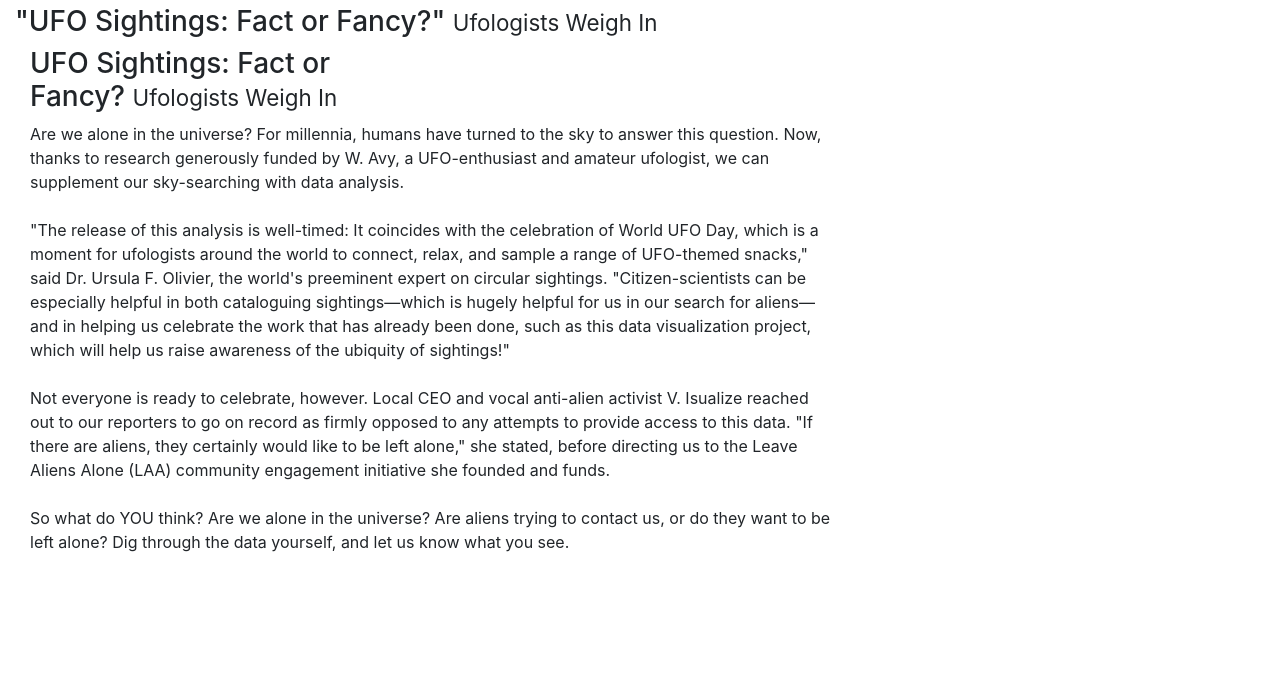
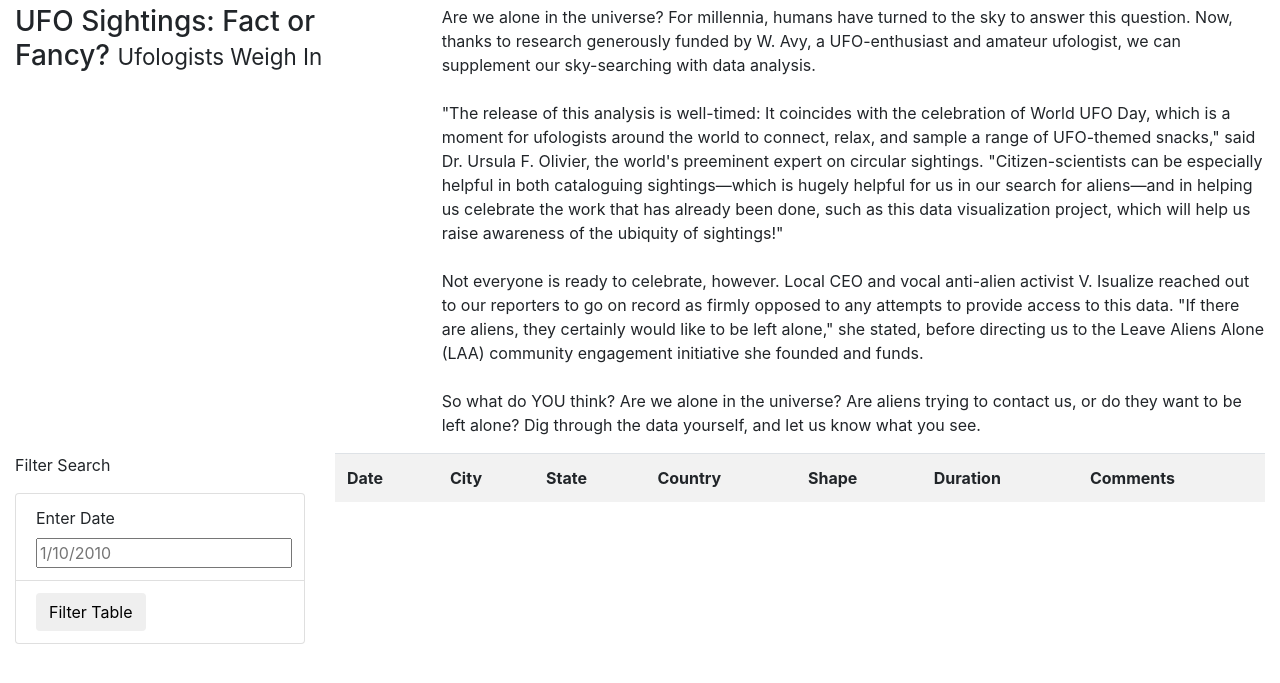
Before and after one commit to yikesbadatnames/UFOs, a plain HTML site: page index.html in a window 1280 px wide. Shown: the part 107-790 px from the top of the page. Drawn offline with nearby package versions, Linux system fonts and the light colour scheme.

Commit message:
table added

```diff
--- a/index.html
+++ b/index.html
@@ -25,10 +25,7 @@
             <h1>The Truth is Out There</h1>
         </div>
             <div class = "container-fluid">
-        <div class = "row"></div>
-            <h3>
-                "UFO Sightings: Fact or Fancy?" <small>Ufologists Weigh In</small>
-            </h3>
+                <div class = "row">
                     <div class="col-md-4">
                         <h3>UFO Sightings: Fact or Fancy? <small>Ufologists Weigh In</small></h3>
                     </div>
@@ -39,6 +36,39 @@
                     </div>
             </div>
         </div>
-
+    </div>
+    <div class = "container-fluid">
+        <div class = "row">
+            <div class = "col-md-3">
+                <form>
+                    <p>Filter Search</p>
+                    <ul class="list-group">
+                        <li class="list-group-item">
+                            <label for="date">Enter Date</label>
+                            <input type="text" placeholder="1/10/2010" id="datetime" />
+                        </li>
+                        <li class="list-group-item">
+                            <button id="filter-btn" type="button" class="btn btn-default">Filter Table</button>
+                        </li>
+                    </ul>
+                </form>
+            </div>
+        <div class = "col-md-9">
+            <table class="table table-striped">
+                <thread>
+                    <tr>
+                        <th>Date</th>
+                        <th>City</th>
+                        <th>State</th>
+                        <th>Country</th>
+                        <th>Shape</th>
+                        <th>Duration</th>
+                        <th>Comments</th>
+                    </tr>
+                </thread>
+            </table>
+        </div>
+        </div>
+    </div>
 </body>
 </html>
```
Lines whose indentation alone changed are shown as unchanged.
